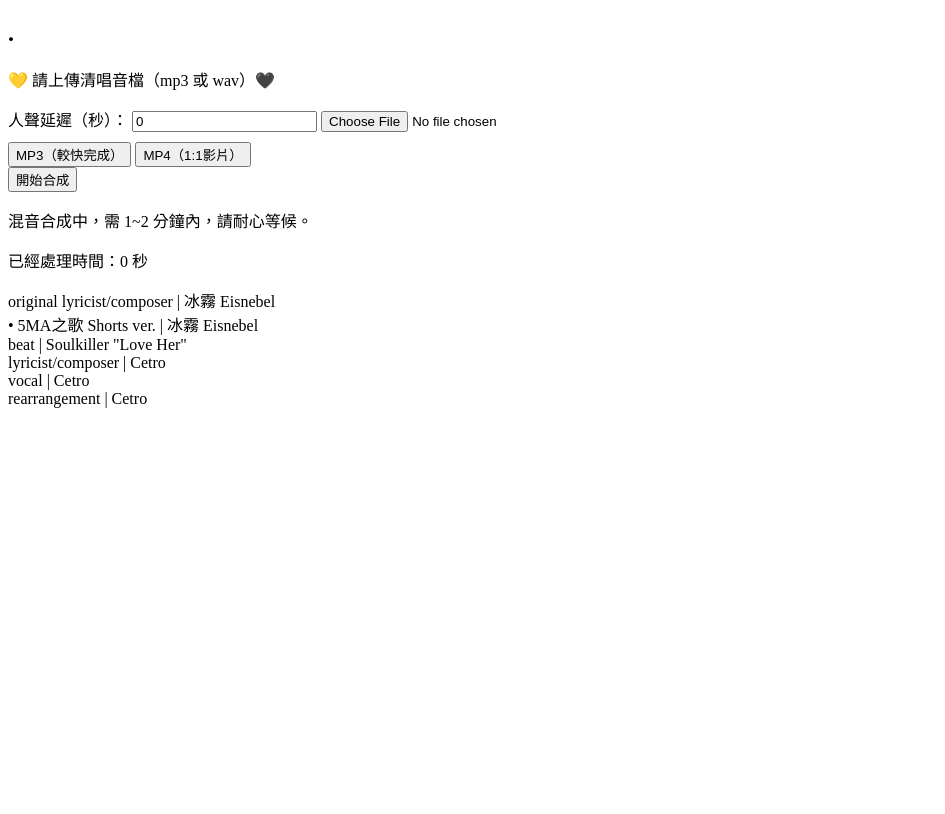
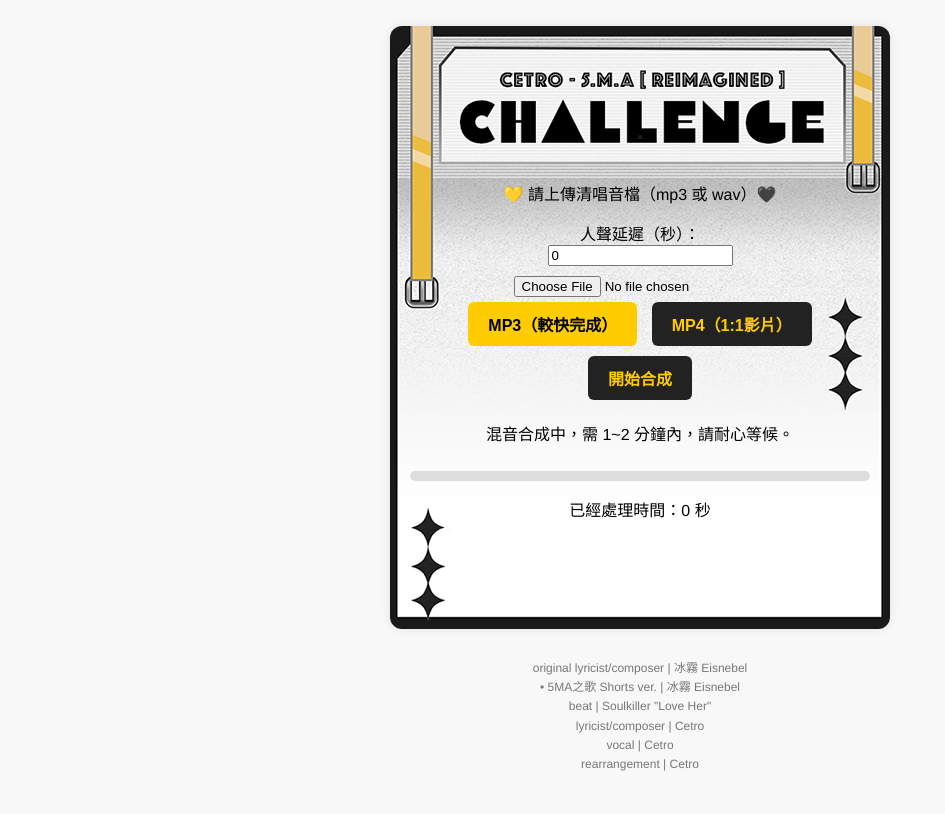
Before and after one commit to Novemk/vocal-mixerSTR, a Flask app: page / in a window 1280 px wide. Shown: the whole page, without its empty margins (0-945 px from the left). Before the commit the page ends 408 px from the top, so only its background shows below. Run offline with Flask 3, Linux system fonts and the light colour scheme.

Commit message:
Update index.html

```diff
--- a/templates/index.html
+++ b/templates/index.html
@@ -3,10 +3,9 @@
 <head>
     <meta charset="UTF-8">
     <title>CETRO - 5.M.A [REIMAGINED]</title>
-    <link rel="preload" href="/static/cover.png?v=20250603" as="image">
+    <link rel="stylesheet" href="/static/style.css">
 </head>
 <body>
-    <img src="/static/cover.png?v=20250603" style="display: none;" alt="cover" fetchpriority="high">
   <div class="wrapper">
     <div class="container">
         <h2>.</h2>
```
